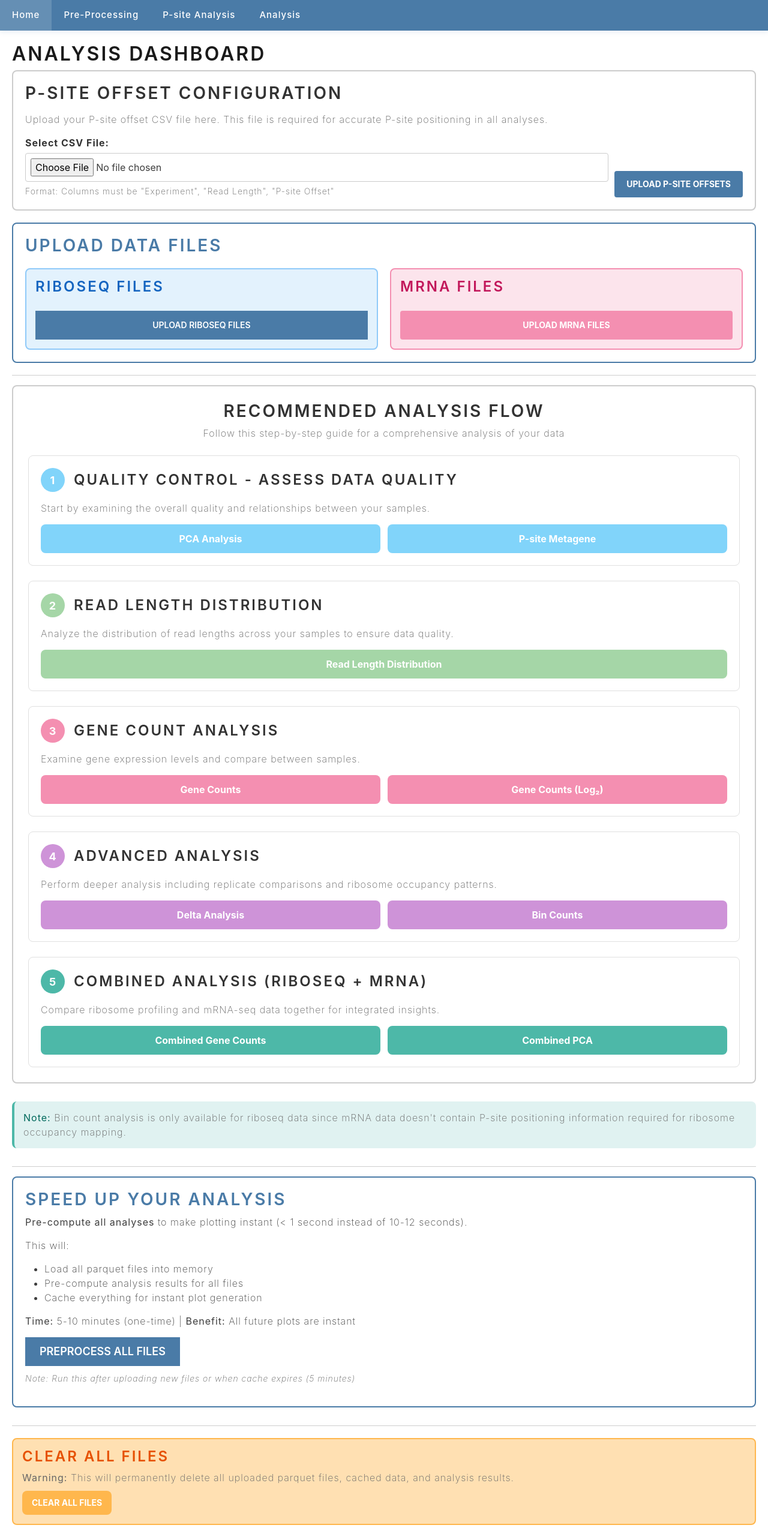
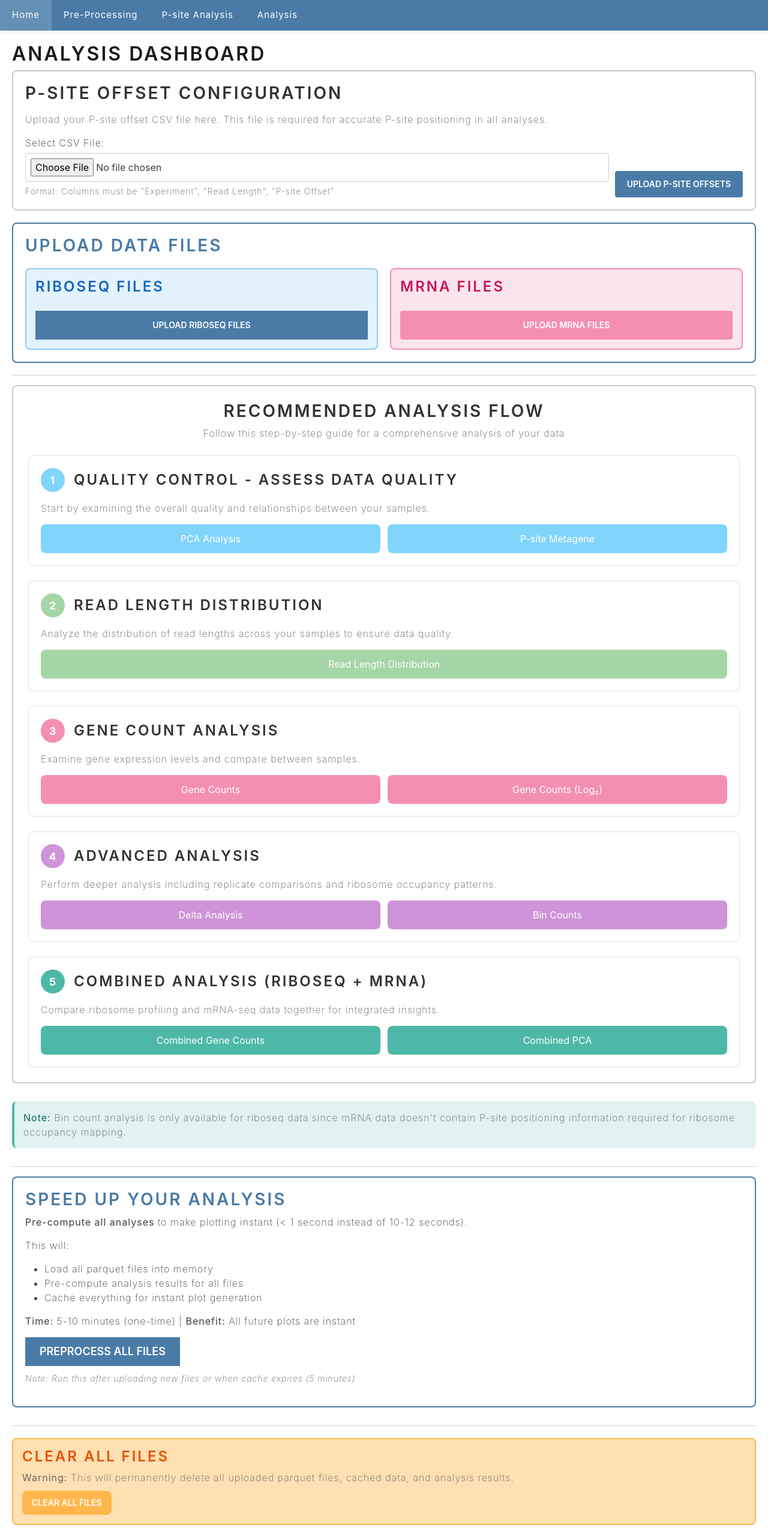
Before and after one commit to abrochette/ashaThesis, a Django app: template riboApp/templates/riboApp/uploadParquet.html in a window 1280 px wide. Shown: the whole page at 60% size. Run offline with Django 3.2, Linux system fonts and the light colour scheme; the template is opened without the code that fills it, so the values that code supplies are empty; some libraries are stand-ins or nearby versions.

Commit message:
Remove bold font-weight from buttons, labels, and top bar for cleaner appearance

```diff
--- a/riboApp/templates/riboApp/base.html
+++ b/riboApp/templates/riboApp/base.html
@@ -39,7 +39,7 @@
       text-decoration: none;
       display: block;
       font-size: 15px;
-      font-weight: 500;
+      font-weight: 400;
       transition: all 0.2s ease;
     }
 
--- a/riboApp/templates/riboApp/uploadParquet.html
+++ b/riboApp/templates/riboApp/uploadParquet.html
@@ -22,14 +22,14 @@
             {% csrf_token %}
             <div style="display: grid; grid-template-columns: 1fr auto; gap: 10px; align-items: flex-end;">
                 <div>
-                    <label for="offset_csv" style="color: #333; font-weight: bold;">Select CSV File:</label>
+                    <label for="offset_csv" style="color: #333;">Select CSV File:</label>
                     <input type="file" name="offset_csv" id="offset_csv" accept=".csv"
                            style="margin-top: 5px; padding: 8px; width: 100%; border: 1px solid #ccc; border-radius: 4px;">
                     <small style="color: #666; display: block; margin-top: 5px;">
                         Format: Columns must be "Experiment", "Read Length", "P-site Offset"
                     </small>
                 </div>
-                <button type="submit" name="psite_offset_submit" class="btn btn-primary" style="padding: 10px 20px; border: none; border-radius: 4px; cursor: pointer; font-weight: bold; background-color: #81c784; color: white;">
+                <button type="submit" name="psite_offset_submit" class="btn btn-primary" style="padding: 10px 20px; border: none; border-radius: 4px; cursor: pointer; background-color: #81c784; color: white;">
                     Upload P-site Offsets
                 </button>
             </div>
@@ -59,7 +59,7 @@
                 <form method="post" enctype="multipart/form-data" class="form-group">
                     {% csrf_token %}
                     {{ bulk_mrna_form|crispy }}
-                    <button type="submit" name="bulk_mrna_submit" class="btn" style="background-color: #f48fb1; color: white; margin-top: 10px; width: 100%; border: none; border-radius: 4px; cursor: pointer; font-weight: bold;">
+                    <button type="submit" name="bulk_mrna_submit" class="btn" style="background-color: #f48fb1; color: white; margin-top: 10px; width: 100%; border: none; border-radius: 4px; cursor: pointer;">
                         Upload mRNA Files
                     </button>
                 </form>
@@ -83,12 +83,12 @@
             <p style="color: #666; margin-bottom: 15px;">Start by examining the overall quality and relationships between your samples.</p>
             <div style="display: grid; grid-template-columns: repeat(auto-fit, minmax(200px, 1fr)); gap: 12px;">
                 <a href="{% url 'pca_plot' %}" style="text-decoration: none;">
-                    <button style="padding: 12px 20px; background-color: #81d4fa; color: white; border: none; border-radius: 8px; text-align: center; cursor: pointer; transition: all 0.3s; width: 100%; font-weight: bold;">
+                    <button style="padding: 12px 20px; background-color: #81d4fa; color: white; border: none; border-radius: 8px; text-align: center; cursor: pointer; transition: all 0.3s; width: 100%;">
                         PCA Analysis
                     </button>
                 </a>
                 <a href="{% url 'psite_metagene' %}" style="text-decoration: none;">
-                    <button style="padding: 12px 20px; background-color: #81d4fa; color: white; border: none; border-radius: 8px; text-align: center; cursor: pointer; transition: all 0.3s; width: 100%; font-weight: bold;">
+                    <button style="padding: 12px 20px; background-color: #81d4fa; color: white; border: none; border-radius: 8px; text-align: center; cursor: pointer; transition: all 0.3s; width: 100%;">
                         P-site Metagene
                     </button>
                 </a>
@@ -104,7 +104,7 @@
             <p style="color: #666; margin-bottom: 15px;">Analyze the distribution of read lengths across your samples to ensure data quality.</p>
             <div style="display: grid; grid-template-columns: repeat(auto-fit, minmax(200px, 1fr)); gap: 12px;">
                 <a href="{% url 'readLengthDistribution' %}" style="text-decoration: none;">
-                    <button style="padding: 12px 20px; background-color: #a5d6a7; color: white; border: none; border-radius: 8px; text-align: center; cursor: pointer; transition: all 0.3s; width: 100%; font-weight: bold;">
+                    <button style="padding: 12px 20px; background-color: #a5d6a7; color: white; border: none; border-radius: 8px; text-align: center; cursor: pointer; transition: all 0.3s; width: 100%;">
                         Read Length Distribution
                     </button>
                 </a>
@@ -120,12 +120,12 @@
             <p style="color: #666; margin-bottom: 15px;">Examine gene expression levels and compare between samples.</p>
             <div style="display: grid; grid-template-columns: repeat(auto-fit, minmax(200px, 1fr)); gap: 12px;">
                 <a href="{% url 'geneCounts' %}" style="text-decoration: none;">
-                    <button style="padding: 12px 20px; background-color: #f48fb1; color: white; border: none; border-radius: 8px; text-align: center; cursor: pointer; transition: all 0.3s; width: 100%; font-weight: bold;">
+                    <button style="padding: 12px 20px; background-color: #f48fb1; color: white; border: none; border-radius: 8px; text-align: center; cursor: pointer; transition: all 0.3s; width: 100%;">
                         Gene Counts
                     </button>
                 </a>
                 <a href="{% url 'log2GeneCounts' %}" style="text-decoration: none;">
-                    <button style="padding: 12px 20px; background-color: #f48fb1; color: white; border: none; border-radius: 8px; text-align: center; cursor: pointer; transition: all 0.3s; width: 100%; font-weight: bold;">
+                    <button style="padding: 12px 20px; background-color: #f48fb1; color: white; border: none; border-radius: 8px; text-align: center; cursor: pointer; transition: all 0.3s; width: 100%;">
                         Gene Counts (Log₂)
                     </button>
                 </a>
@@ -141,12 +141,12 @@
             <p style="color: #666; margin-bottom: 15px;">Perform deeper analysis including replicate comparisons and ribosome occupancy patterns.</p>
             <div style="display: grid; grid-template-columns: repeat(auto-fit, minmax(200px, 1fr)); gap: 12px;">
                 <a href="{% url 'delta_analysis' %}" style="text-decoration: none;">
-                    <button style="padding: 12px 20px; background-color: #ce93d8; color: white; border: none; border-radius: 8px; text-align: center; cursor: pointer; transition: all 0.3s; width: 100%; font-weight: bold;">
+                    <button style="padding: 12px 20px; background-color: #ce93d8; color: white; border: none; border-radius: 8px; text-align: center; cursor: pointer; transition: all 0.3s; width: 100%;">
                         Delta Analysis
                     </button>
                 </a>
                 <a href="{% url 'binCounts' %}" style="text-decoration: none;">
-                    <button style="padding: 12px 20px; background-color: #ce93d8; color: white; border: none; border-radius: 8px; text-align: center; cursor: pointer; transition: all 0.3s; width: 100%; font-weight: bold;">
+                    <button style="padding: 12px 20px; background-color: #ce93d8; color: white; border: none; border-radius: 8px; text-align: center; cursor: pointer; transition: all 0.3s; width: 100%;">
                         Bin Counts
                     </button>
                 </a>
@@ -162,12 +162,12 @@
             <p style="color: #666; margin-bottom: 15px;">Compare ribosome profiling and mRNA-seq data together for integrated insights.</p>
             <div style="display: grid; grid-template-columns: repeat(auto-fit, minmax(200px, 1fr)); gap: 12px;">
                 <a href="{% url 'combined_geneCounts' %}" style="text-decoration: none;">
-                    <button style="padding: 12px 20px; background-color: #4db8a8; color: white; border: none; border-radius: 8px; text-align: center; cursor: pointer; transition: all 0.3s; width: 100%; font-weight: bold;">
+                    <button style="padding: 12px 20px; background-color: #4db8a8; color: white; border: none; border-radius: 8px; text-align: center; cursor: pointer; transition: all 0.3s; width: 100%;">
                         Combined Gene Counts
                     </button>
                 </a>
                 <a href="{% url 'combined_pca_plot' %}" style="text-decoration: none;">
-                    <button style="padding: 12px 20px; background-color: #4db8a8; color: white; border: none; border-radius: 8px; text-align: center; cursor: pointer; transition: all 0.3s; width: 100%; font-weight: bold;">
+                    <button style="padding: 12px 20px; background-color: #4db8a8; color: white; border: none; border-radius: 8px; text-align: center; cursor: pointer; transition: all 0.3s; width: 100%;">
                         Combined PCA
                     </button>
                 </a>
@@ -219,7 +219,7 @@
         </p>
         <form method="post" action="{% url 'clear_parquet_files' %}" style="display: inline;" onsubmit="return confirm('Are you sure you want to delete ALL parquet files and data? This cannot be undone!');">
             {% csrf_token %}
-            <button type="submit" class="btn btn-danger" style="background-color: #ffb74d; color: white; border: none; padding: 8px 16px; border-radius: 8px; cursor: pointer; font-weight: bold;">
+            <button type="submit" class="btn btn-danger" style="background-color: #ffb74d; color: white; border: none; padding: 8px 16px; border-radius: 8px; cursor: pointer;">
                 Clear All Files
             </button>
         </form>
```
